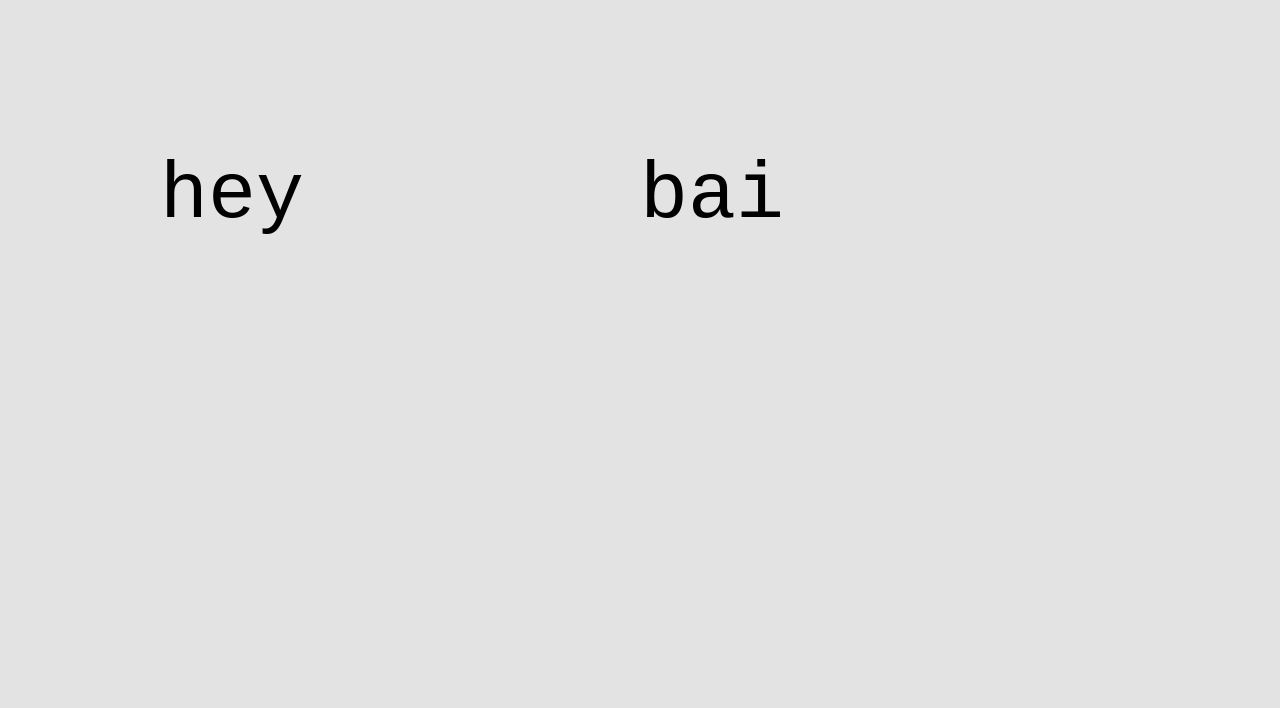
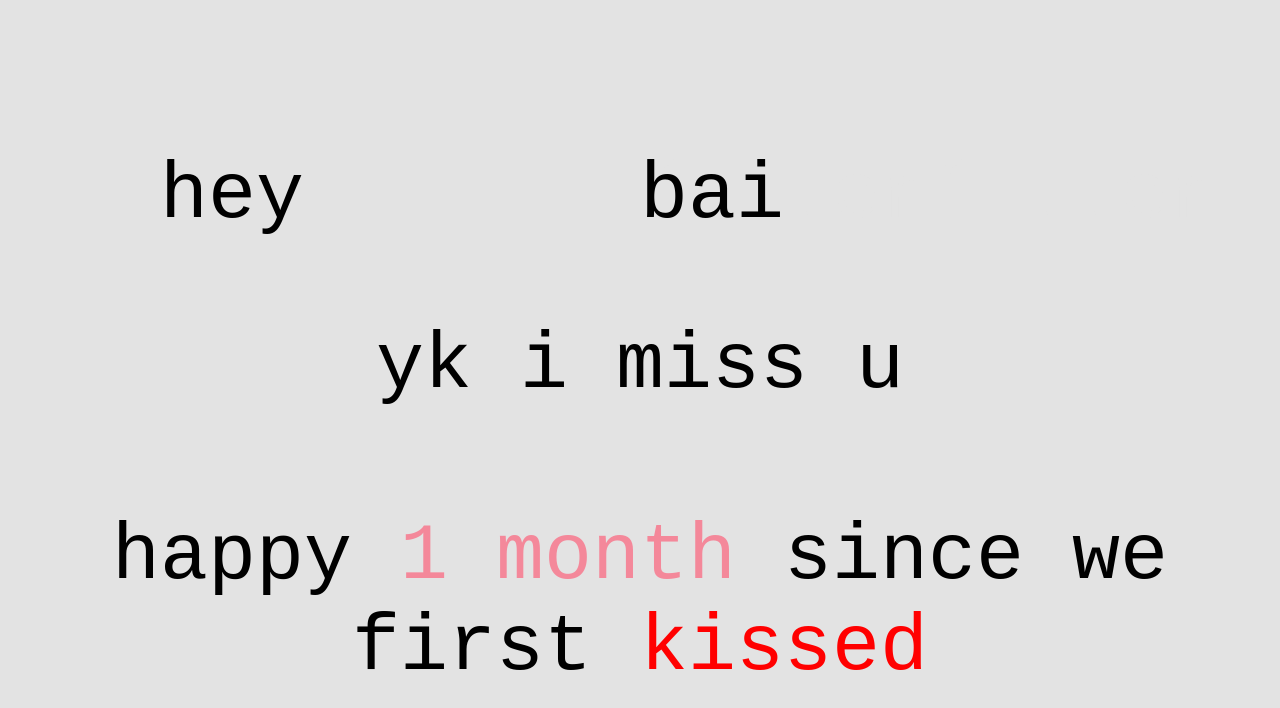
Before and after one commit to dulap16/dulap16.github.io, a plain HTML site: page MissU/index.html in a window 1280 px wide. Drawn offline with Linux system fonts and the light colour scheme.

Commit message:
Add other texts below

```diff
--- a/MissU/index.html
+++ b/MissU/index.html
@@ -21,6 +21,8 @@
             <span class="name">bai</span>
         </div>
     </div>
+    <div class="missing">yk i miss u</div>
+    <div class="hbday">happy <span style="color: rgb(244, 136, 154)">1 month</span> since we first <span style="color: red">kissed</span></div>
 </body>
 
 </html>
```
